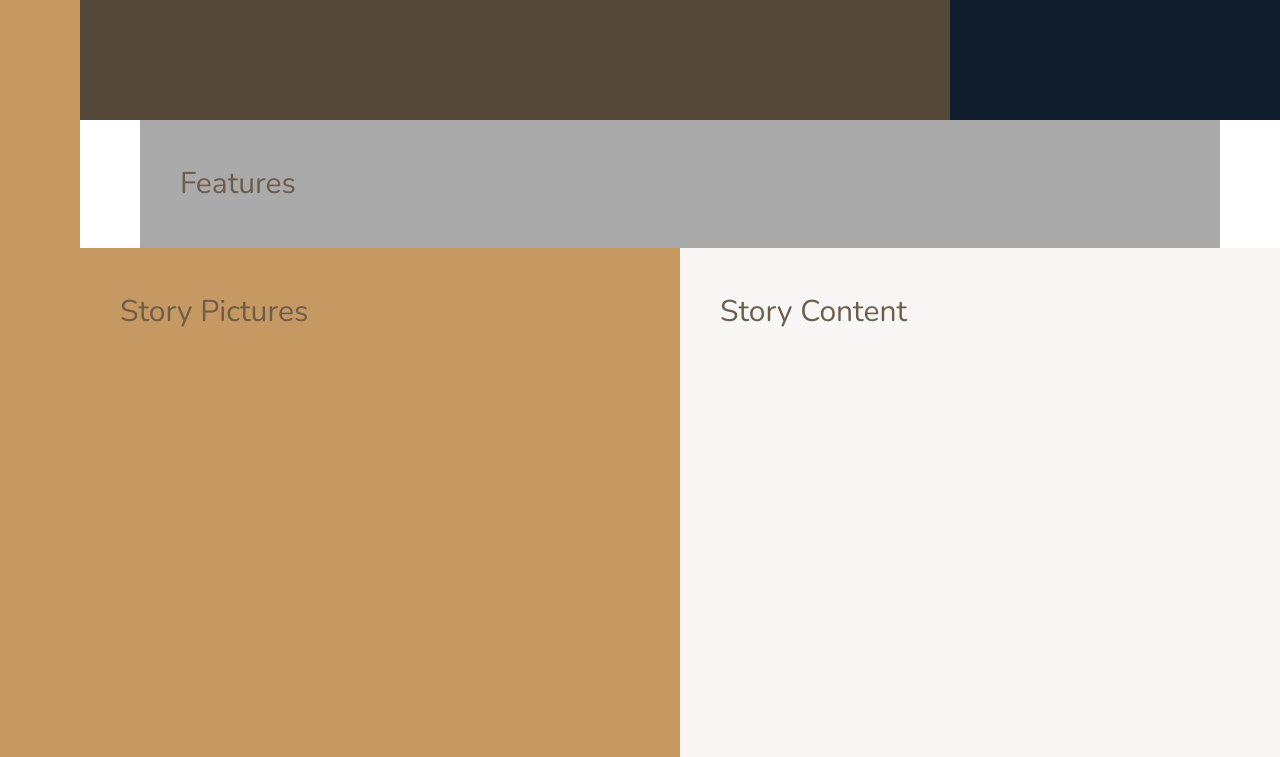
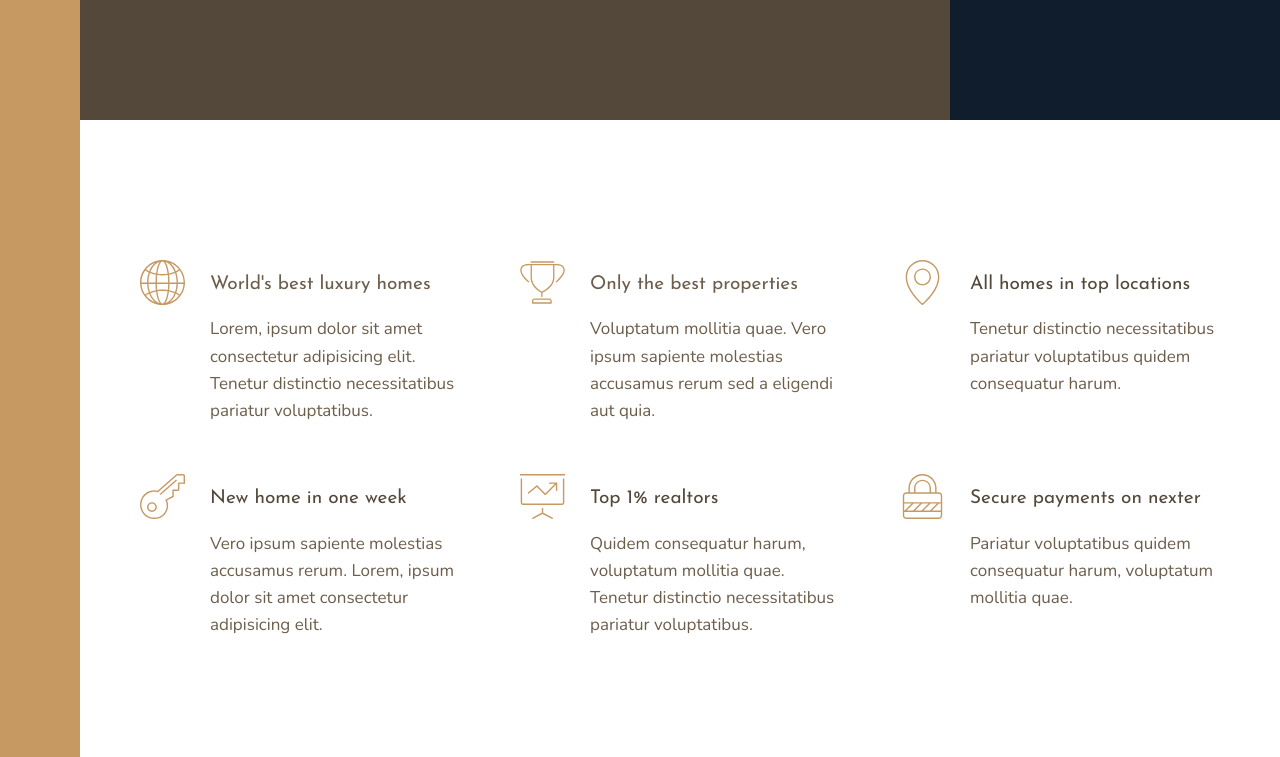
Before and after one commit to realmartinzane/nexter, a website: page index.html in a window 1280 px wide. Shown: the part 520-1277 px from the top of the page. Drawn offline with nearby package versions, Linux system fonts and the light colour scheme.

Commit message:
add features section

```diff
--- a/index.html
+++ b/index.html
@@ -25,7 +25,65 @@
         </div>
 
         <section class="features">
-            Features
+            <div class="feature">
+                <svg class="feature__icon">
+                    <use xlink:href="img/sprite.svg#icon-global"></use>
+                </svg>
+                <h4 class="heading-4">World's best luxury homes</h4>
+                <p class="feature__text">
+                    Lorem, ipsum dolor sit amet consectetur adipisicing elit. Tenetur distinctio necessitatibus pariatur voluptatibus.
+                </p>
+            </div>
+
+            <div class="feature">
+                <svg class="feature__icon">
+                    <use xlink:href="img/sprite.svg#icon-trophy"></use>
+                </svg>
+                <h4 class="heading-4">Only the best properties</h4>
+                <p class="feature__text">
+                    Voluptatum mollitia quae. Vero ipsum sapiente molestias accusamus rerum sed a eligendi aut quia.
+                </p>
+            </div>
+
+            <div class="feature">
+                <svg class="feature__icon">
+                    <use xlink:href="img/sprite.svg#icon-map-pin"></use>
+                </svg>
+                <h4 class="heading-4 heading-4--dark">All homes in top locations</h4>
+                <p class="feature__text">
+                    Tenetur distinctio necessitatibus pariatur voluptatibus quidem consequatur harum.
+                </p>
+            </div>
+
+            <div class="feature">
+                <svg class="feature__icon">
+                    <use xlink:href="img/sprite.svg#icon-key"></use>
+                </svg>
+                <h4 class="heading-4 heading-4--dark">New home in one week</h4>
+                <p class="feature__text">
+                    Vero ipsum sapiente molestias accusamus rerum. Lorem, ipsum dolor sit amet consectetur adipisicing elit.
+                </p>
+            </div>
+
+            <div class="feature">
+                <svg class="feature__icon">
+                    <use xlink:href="img/sprite.svg#icon-presentation"></use>
+                </svg>
+                <h4 class="heading-4 heading-4--dark">Top 1% realtors</h4>
+                <p class="feature__text">
+                    Quidem consequatur harum, voluptatum mollitia quae. Tenetur distinctio necessitatibus pariatur voluptatibus.
+                </p>
+            </div>
+
+            <div class="feature">
+                <svg class="feature__icon">
+                    <use xlink:href="img/sprite.svg#icon-lock"></use>
+                </svg>
+                <h4 class="heading-4 heading-4--dark">Secure payments on nexter</h4>
+                <p class="feature__text">
+                    Pariatur voluptatibus quidem consequatur harum, voluptatum mollitia quae.
+                </p>
+            </div>
         </section>
 
         <div class="story__pictures">
--- a/sass/_base.scss
+++ b/sass/_base.scss
@@ -40,10 +40,4 @@ body
     display: grid;
     grid-template-rows: 80vh min-content 40vw repeat(3, min-content);
     grid-template-columns: [sidebar-start] 8rem [sidebar-end full-start] minmax(6rem, 1fr) [center-start] repeat(8, [col-start] minmax(min-content, 14rem) [col-end]) [center-end] minmax(6rem, 1fr) [full-end];
-
-    & > *
-    {
-        padding: 40px;
-        font-size: 3rem;
-    }
 }
--- a/sass/_features.scss
+++ b/sass/_features.scss
@@ -1,6 +1,34 @@
 .features
 {
-    background-color: $color-gray-light-2;
     grid-column: center-start / center-end;
 
+    margin: 15rem 0;
+
+    display: grid;
+    grid-template-columns: repeat(auto-fit, minmax(25rem, 1fr));
+    grid-gap: 6rem;
+    align-items: start;
 }
+
+.feature
+    {
+
+        display: grid;
+        grid-template-columns: min-content 1fr;
+        grid-gap: 1.5rem 2.5rem;
+
+        &__icon
+        {
+            fill: $color-primary;
+            width: 4.5rem;
+            height: 4.5rem;
+            transform: translateY(-1rem);
+
+            grid-row: 1 / span 2;
+        }
+
+        &__text
+        {
+            font-size: 1.7rem;
+        }
+    }
--- a/sass/_typography.scss
+++ b/sass/_typography.scss
@@ -0,0 +1,36 @@
+%heading
+{
+    font-family: $font-display;
+    font-weight: 400;
+}
+
+.heading-1
+{
+    @extend %heading;
+}
+
+.heading-2
+{
+    @extend %heading;
+}
+
+.heading-3
+{
+    @extend %heading;
+}
+
+.heading-4
+{
+    @extend %heading;
+    font-size: 1.9rem;
+
+    &--light
+    {
+        color: $color-gray-light-1;
+    }
+
+    &--dark
+    {
+        color: $color-gray-dark-1;
+    }
+}
```
Also changed, not shown: css/style.css.
